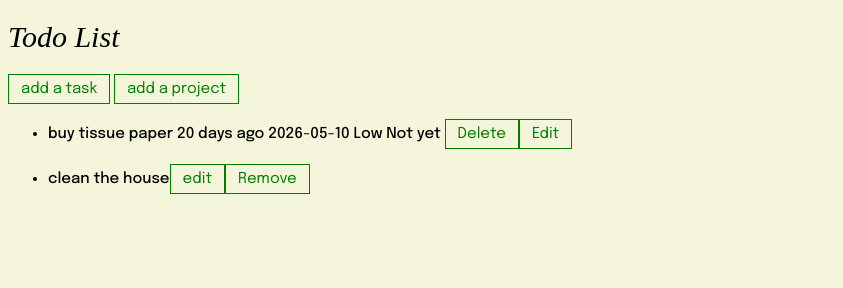
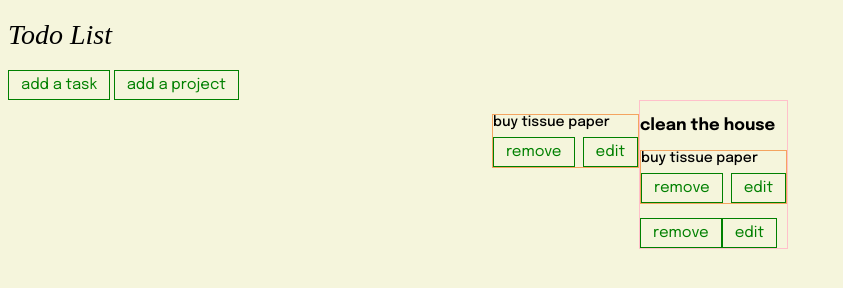
Before and after one commit to chaolingting/todo-list, a website built with webpack: page src/template.html in a window 1280 px wide. Shown: the whole page, without its empty margins (0-843 px from the left). Built offline with nearby package versions, Linux system fonts and the light colour scheme; a web font is replaced by a local one.

Commit message:
update js and add svgs

```diff
--- a/src/dataManager.js
+++ b/src/dataManager.js
@@ -1,5 +1,7 @@
 import { Todo } from "./todo.js"
 import { Project } from "./project.js"
+import { saveTodos } from "./localStorage.js";
+
 
 const todoArray = [];
 const projectArray = [];
@@ -19,6 +21,16 @@ export function createTodo(data) {
   )
 
   todoArray.push(newTodo);
+
+//add to target project
+  const targetProject = projectArray.find(p => p.id === data.project)
+
+  if(targetProject) {
+    targetProject.addTodosId(newTodo.id);
+    console.log(`add todo to ${targetProject.title}`)
+  }
+
+  saveTodos();
   return newTodo;
 }
 
@@ -38,17 +50,28 @@ export function removeTodo(id) {
   todoArray.splice(index, 1);
   console.log(`deleted ${id}`);
 
+  saveTodos();
 }
 
 export function updateTodo(id, updateData) {
-  const index = todoArray.findIndex(todo => todo.id === id);
-  if(index !== -1){
-    todoArray[index] = { ...todoArray[index], ...updateData};
-    return todoArray[index];
+  // const index = todoArray.findIndex(todo => todo.id === id);
+  // if(index !== -1){
+  //   todoArray[index] = { ...todoArray[index], ...updateData};
+  //   return todoArray[index];
+  // }
+
+  const target = todoArray.find(todo => todo.id === id);
+  if (target) {
+    Object.assign(target, updateData);
+    return target;
   }
 
   console.log(`update: ${id}`)
+
+  saveTodos();
 }
+
+
 
 //PROJECT
 export function createProject(pdata) {
@@ -66,6 +89,11 @@ export function getProjects() {
   return projectArray
 }
 
+export function getProjectNamebyId(id) {
+  const target = projectArray.find(p => p.id === id);
+  return target ? target.title : "";
+}
+
 
 export function removeProject(id) {
   const index = projectArray.findIndex(project => project.id === id);
@@ -80,10 +108,15 @@ export function removeProject(id) {
 }
 
 export function updateProject(id, updateData) {
-  const index = projectArray.findIndex(project => project.id === id);
-  if(index !== -1){
-    projectArray[index] = {...projectArray[index], ...updateData};
-    return projectArray[index]
+  // const index = projectArray.findIndex(project => project.id === id);
+  // if(index !== -1){
+  //   projectArray[index] = {...projectArray[index], ...updateData};
+  //   return projectArray[index]
+  // }
+  const target = projectArray.find(project => project.id === id);
+  if (target) {
+    Object.assign(target, updateData);
+    return target;
   }
 }
 
--- a/src/index.js
+++ b/src/index.js
@@ -3,6 +3,7 @@ import "./styles.css";
 import { createProject, createTodo, removeTodo, updateTodo, updateProject } from "./dataManager";
 
 import { renderTodoList, renderProject, renderProjectOption, editTodo } from "./screen.js"
+import { saveTodos } from "./localStorage.js";
 
 //Todo
 const taskForm = document.querySelector('#task-input-form');
@@ -20,7 +21,7 @@ taskForm.addEventListener('submit', (e) => {
     title: document.getElementById('task-title').value,
     duetime: document.getElementById('date').value,
     note: document.getElementById('note').value,
-    project: document.getElementById('select-project').value || "",
+    project: document.getElementById('select-project').value,
     priority: document.querySelector('input[name="priority"]:checked')?.value,
     completed: document.getElementById('checkbox').checked
 
@@ -31,28 +32,19 @@ taskForm.addEventListener('submit', (e) => {
     console.log("update:", editTodoId)
   } else {
     const newTodo = createTodo(data);
-    console.log("created:",newTodo)
+    console.log("1. created:",newTodo)
   }
 
 
 
   renderTodoList();
+  renderProject();
   taskForm.reset();
   document.getElementById('edit-todo-id').value = "";
   taskDialog.hidePopover();
 
 })
 
-const defaultTodo = createTodo({
-  title: "buy tissue paper",
-  duetime: "2026-05-10",
-  note: "",
-  project: "",
-  priority: "Low",
-  completed: false
-})
-console.log(defaultTodo)
-renderTodoList(defaultTodo);
 
 //Project
 
@@ -86,5 +78,21 @@ projectForm.addEventListener('submit', (e) => {
 const defaultProject = createProject({
   title: "clean the house"
 });
+
 console.log(defaultProject);
-renderProject(defaultProject);
+renderProjectOption();
+
+
+const defaultTodo = createTodo({
+  title: "buy tissue paper",
+  duetime: "2026-05-10",
+  note: "",
+  project: defaultProject.id,
+  priority: "Low",
+  completed: false
+})
+console.log(defaultTodo)
+renderProject();
+renderTodoList();
+
+saveTodos()
--- a/src/localStorage.js
+++ b/src/localStorage.js
@@ -1 +1,15 @@
 //localStorage
+import { Project } from "./project";
+import { Todo } from "./todo";
+import { getTodos, getProjects } from "./dataManager";
+
+
+
+export function saveTodos() {
+  const saveTodoArray = getTodos();
+
+localStorage.setItem('todoarray', JSON.stringify(saveTodoArray))
+console.log("資料已存入:", localStorage.getItem('todoarray'));
+
+
+}
--- a/src/project.js
+++ b/src/project.js
@@ -7,8 +7,13 @@
 
 
 export class Project {
-  constructor(title, id) {
+  constructor(title) {
     this.title = title;
     this.id = crypto.randomUUID();
+    this.todoIds = [];
+  }
+
+  addTodosId(id) {
+    this.todoIds.push(id);
   }
 }
--- a/src/screen.js
+++ b/src/screen.js
@@ -5,7 +5,7 @@
     // show previous project & task
     //   set localStorage
 
-import { createTodo, getTodos, createProject, getProjects, removeTodo, removeProject, updateTodo } from "./dataManager";
+import { createTodo, getTodos, createProject, getProjects, removeTodo, removeProject, updateTodo, getProjectNamebyId } from "./dataManager";
 import { Todo } from "./todo";
 import { Project } from "./project";
 
@@ -14,6 +14,77 @@ const todoListContainer = document.querySelector('.todolist');
 const projectContainer = document.querySelector('.project-container');
 const projectSelectionOption = document.querySelector('#select-project');
 
+export function createTodoElement(todo) {
+    const todoLi = document.createElement('li');
+
+    const checkboxStatus = todo.completed ? "Done" : "Not yet"
+
+    const projectName = getProjectNamebyId(todo.project);
+
+    //remove todo
+    const removeTodoBtn = document.createElement('button');
+    removeTodoBtn.textContent = 'remove';
+    removeTodoBtn.addEventListener('click', ()=>{
+      removeTodo(todo.id);
+      renderTodoList();
+      renderProject();
+    })
+    //edit todo
+    const editTodoBtn = document.createElement('button');
+    editTodoBtn.textContent = 'edit';
+    editTodoBtn.addEventListener('click', () => {
+      editTodo(todo.id);
+    })
+
+
+    const btns = document.createElement('div')
+
+    //show todo li
+    // todoLi.textContent = `${todo.title} Due date: ${todo.dueFromNow} ${todo.duetime} Note: ${todo.note} Project: ${projectName} Priority: ${todo.priority} Completed? ${checkboxStatus} `
+
+    const fields = [
+      { label:'', value: todo.title, className: 'title'},
+      { label:'Due:', value:`${todo.dueFromNow}`, className: 'due-from-now'},
+      { label:'', value: todo.duetime, className:'duetime' },
+      { label:'Note: ', value: todo.note, className: 'note' },
+      { label:'Project: ', value: projectName, className: 'project-title'},
+      { label:'Priority: ', value: todo.priority, className:'priority'},
+      { label:'Status: ', value: checkboxStatus, className:'checkbox'},
+    ];
+
+    const spans = fields.map(field => {
+      const span = document.createElement('span');
+      span.textContent = `${field.label}${field.value}`;
+
+      if(field.className) span.classList.add(field.className);
+
+
+
+      return span;
+    })
+
+      const detailSpan = spans.slice(1);
+      detailSpan.forEach(span => span.classList.add('hidden'));
+
+      spans[0].addEventListener('click', () => {
+        detailSpan.forEach(span => span.classList.toggle('hidden'))
+      });
+
+    todoLi.classList.add('todo-spans');
+    btns.classList.add('btns')
+    todoLi.append(...spans);
+    btns.append(removeTodoBtn, editTodoBtn)
+    todoLi.append(btns)
+
+
+    if (todo.completed == true) {
+      todoLi.classList.add('cross');
+    }
+
+    return todoLi;
+}
+
+
 //render todo
 export function renderTodoList() {
   todoListContainer.innerHTML = "";
@@ -21,37 +92,8 @@ export function renderTodoList() {
   const todos = getTodos();
 
   todos.forEach(todo =>{
-    console.log(todo instanceof Todo);
-
-    const todoLi = document.createElement('li');
-    const checkboxStatus = todo.completed ? "Done" : "Not yet"
-    //remove todo
-    const removeTodoBtn = document.createElement('button');
-    removeTodoBtn.textContent = 'Delete';
-    removeTodoBtn.addEventListener('click', ()=>{
-      removeTodo(todo.id);
-      renderTodoList()
-    })
-
-    //edit todo
-    const editTodoBtn = document.createElement('button');
-    editTodoBtn.textContent = 'Edit';
-    editTodoBtn.addEventListener('click', () => {
-      editTodo(todo.id);
-    })
-
-
-    //show todo li
-    todoLi.textContent = `${todo.title} ${todo.dueFromNow} ${todo.duetime} ${todo.note} ${todo.project} ${todo.priority} ${checkboxStatus} `
-
-    todoLi.append(removeTodoBtn)
-    todoLi.append(editTodoBtn)
-
-    if (todo.completed == true) {
-      todoLi.classList.add('cross')
-    }
-
-    todoListContainer.appendChild(todoLi)
+    todoListContainer.appendChild(createTodoElement(todo))
+    console.log(`SHOW ${todo.title}`);
   })
 }
 
@@ -83,15 +125,16 @@ export function editTodo(todoId) {
 
 //render project option
 export function renderProjectOption() {
-  projectSelectionOption.innerHTML = '<option value=""> Choose a Project </option><option value="default">None</option>';
+  projectSelectionOption.innerHTML = '<option value=""> --Choose a Project-- </option>';
 
   const projects = getProjects();
 
   projects.forEach(project => {
     const option = document.createElement('option');
 
+
     option.textContent = project.title;
-    option.value = project.title;
+    option.value = project.id;
 
     projectSelectionOption.appendChild(option)
   })
@@ -102,19 +145,25 @@ export function renderProject() {
   projectContainer.innerHTML = "";
 
   const projects = getProjects();
+  const allTodos = getTodos();
 
   projects.forEach(project => {
     console.log(project instanceof Project);
 
-    const projectList = document.createElement('ul');
-    const projectLi = document.createElement('li');
+
+    const projectSection = document.createElement('div')
+    const projectTitle = document.createElement('h3');
+
+    projectSection.classList.add('project-section');
+    projectTitle.textContent = project.title;
 
     //remove
     const removeProjectBtn = document.createElement('button');
-    removeProjectBtn.textContent = 'Remove'
+    removeProjectBtn.textContent = 'remove'
     removeProjectBtn.addEventListener('click', ()=> {
       removeProject(project.id);
-      renderProject()
+      renderProject();
+      renderTodoList();
     })
 
     //edit project
@@ -125,14 +174,18 @@ export function renderProject() {
       console.log(`update ${project.id}`)
     })
 
+    const projectList = document.createElement('ul');
+    const filteredTodos = allTodos.filter(todo => todo.project === project.id);
 
-    projectLi.textContent = `${project.title}`
+    filteredTodos.forEach(todo => {
+      const todoElement = createTodoElement(todo);
 
-    projectLi.append(editProjectBtn)
-    projectLi.append(removeProjectBtn)
+      projectList.append(todoElement);
+    })
 
-    projectContainer.append(projectList)
-    projectList.append(projectLi)
+    projectSection.append(projectTitle, projectList, removeProjectBtn, editProjectBtn);
+    projectContainer.append(projectSection)
+
 
 
   })
--- a/src/styles.css
+++ b/src/styles.css
@@ -7,7 +7,7 @@ body {
 }
 
 :root {
-  font-size: 15px;
+  font-size: 14px;
   --main-color: green;
   --background-color: beige;
 }
@@ -49,3 +49,36 @@ input[type="submit"] {
 .cross {
   text-decoration: line-through;
 }
+
+
+.todo-spans {
+  display: flex;
+  flex-direction: column;
+  max-width: 200px;
+  gap: 8px;
+}
+
+.btns {
+  display: flex;
+  gap: 8px;
+}
+
+.two-containers {
+  display: flex;
+  flex-direction: row;
+  justify-content: center;
+}
+
+
+ul {
+  border: 1px solid sandybrown;
+  padding-left: 0;
+}
+
+.hidden {
+  display: none;
+}
+
+.project-section {
+  border: 1px solid pink;
+}
--- a/src/template.html
+++ b/src/template.html
@@ -25,7 +25,6 @@
           <label for="project">Project</label>
             <select name="project" id="select-project">
               <option value=""> --Choose a Project-- </option>
-              <option value="default">Default</option>
             </select>
         </div>
         <div class="task-input-item"><input type="hidden" id="edit-todo-id"></div>
@@ -54,15 +53,16 @@
       </form>
     </dialog>
 
-    <div>
-      <ul class="todolist">
-        <li class="todolist-item">default</li>
-      </ul>
+    <div class="two-containers">
+        <div class="todolist-container">
+          <ul class="todolist">
+            <!-- <li class="todolist-item">default</li> -->
+          </ul>
+        </div>
+
+        <div class="project-container">
+        </div>
     </div>
-
-    <div class="project-container">
-    </div>
-
   </main>
 </body>
 </html>
--- a/src/todo.js
+++ b/src/todo.js
@@ -20,7 +20,7 @@ export class Todo {
 
     this.note = note;
     this.project = project;
-    this.id = crypto.randomUUID();
+    this.id = id || crypto.randomUUID();
     this.priority = priority;
     this.completed = completed;
   }
```
Also changed, not shown: src/edit.svg (added), src/remove.svg (added).
